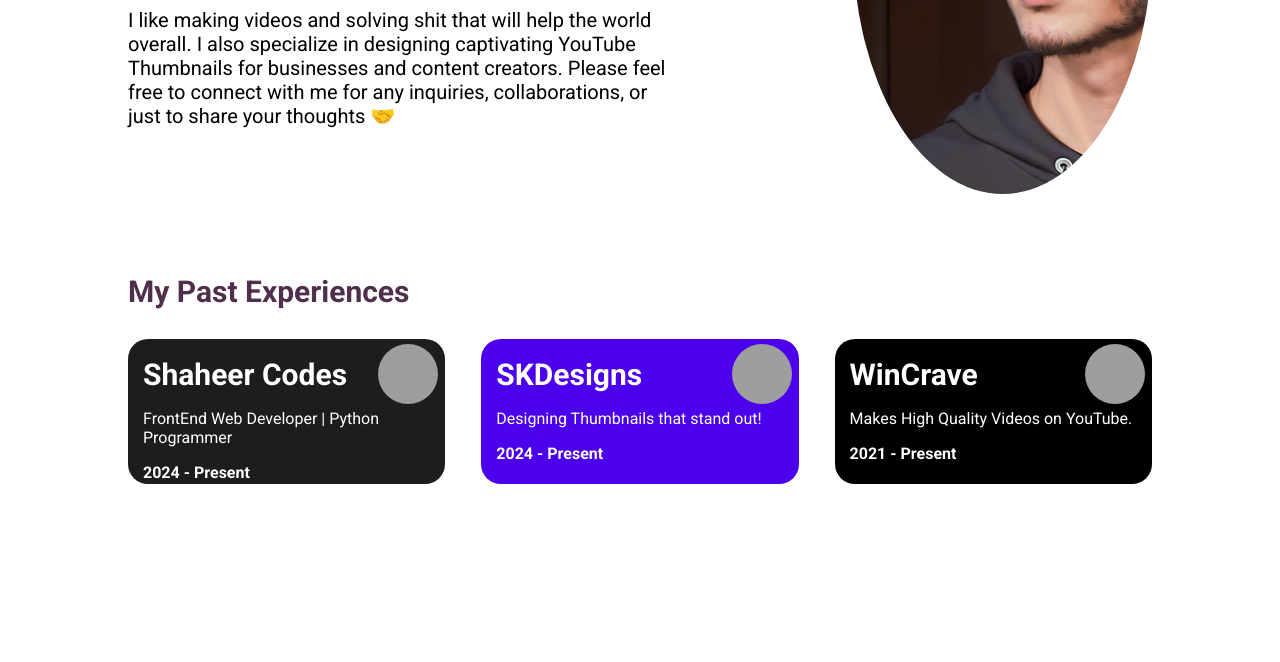
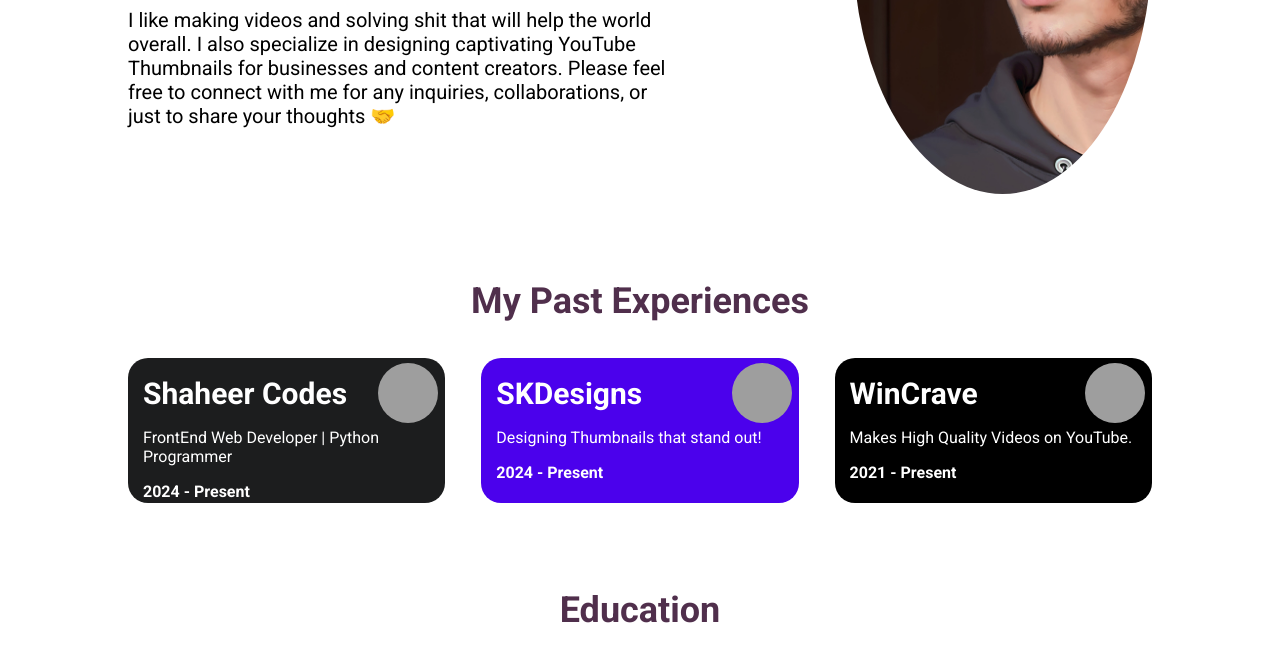
Before and after one commit to Shaheer-Kashif/Personal-Portfolio-Landing-Page, a plain HTML site: page index.html in a window 1280 px wide. Shown: the part 478-1140 px from the top of the page. Before the commit the page ends 990 px from the top, so only its background shows below. Drawn offline with Linux system fonts and the light colour scheme; grey boxes are pictures that could not be loaded.

Commit message:
Education Part Added

```diff
--- a/index.html
+++ b/index.html
@@ -60,6 +60,7 @@
             <h3 id="experience-heading">My Past Experiences</h3>
             <div class="cards">
                 <div class="card" id="coding-card">
+                    <a href = "https://github.com/Shaheer-Kashif" target="_blank">
                         <div class="top-card-row">
                             <h4 class="card-main-name">Shaheer Codes</h4>
                             <div class="card-img" id="card-skcodes-img"></div>
@@ -68,8 +69,11 @@
                             <p>FrontEnd Web Developer | Python Programmer</p>
                             <h4>2024 - Present </h4>
                         </div>
+                    </a>
                 </div>
+
                 <div class="card" id="skdesign-card">
+                    <a href = "https://linktr.ee/_skdesigns" target="_blank">
                         <div class="top-card-row">
                             <h4 class="card-main-name">SKDesigns</h4>
                             <div class="card-img" id="card-skdesign-img"></div>
@@ -78,8 +82,10 @@
                             <p>Designing Thumbnails that stand out!</p>
                             <h4>2024 - Present </h4>
                         </div>
+                    </a>
                 </div>
                 <div class="card" id="wincrave-card">
+                    <a href="https://www.youtube.com/@wincrave" target="_blank">
                         <div class="top-card-row">
                             <h4 class="card-main-name">WinCrave</h4>
                             <div class="card-img" id="card-wincrave-img"></div>
@@ -88,11 +94,22 @@
                             <p>Makes High Quality Videos on YouTube.</p>
                             <h4>2021 - Present </h4>
                         </div>
+                    </a>
                 </div>
 
 
             </div>
+        </div>
+        <div class="education-section">
+            <h3 id="education-heading">Education</h3>
+            <div class="carousel">
 
+
+                <div class="card">
+
+
+                </div>
+            </div>
         </div>
     </main>
     <footer>
--- a/style.css
+++ b/style.css
@@ -1,6 +1,10 @@
 * {
     box-sizing: border-box;
     font-family: "Roboto", sans-serif;
+    text-decoration: none;
+}
+a {
+    color: white;
 }
 
 body {
@@ -97,9 +101,10 @@ main .container #img {
 }
 
 
-.experience #experience-heading {
-    font-size:30px;
+.experience #experience-heading, #education-heading {
+    font-size:36px;
     color: #502F4C;
+    text-align: center;
 }
 
 .cards {
@@ -115,7 +120,7 @@ main .container #img {
 }
 
 .card:hover {
-    transform: scale(1.01);
+    transform: scale(1.05);
 }
 
 #wincrave-card {
@@ -179,3 +184,10 @@ main .container #img {
     background-size: contain;
     border-radius: 50%;
 }
+
+.education-section {
+    padding-left:100px;
+    padding-right:100px;
+    padding-top: 50px;
+
+}
```
Lines whose indentation alone changed are shown as unchanged.
